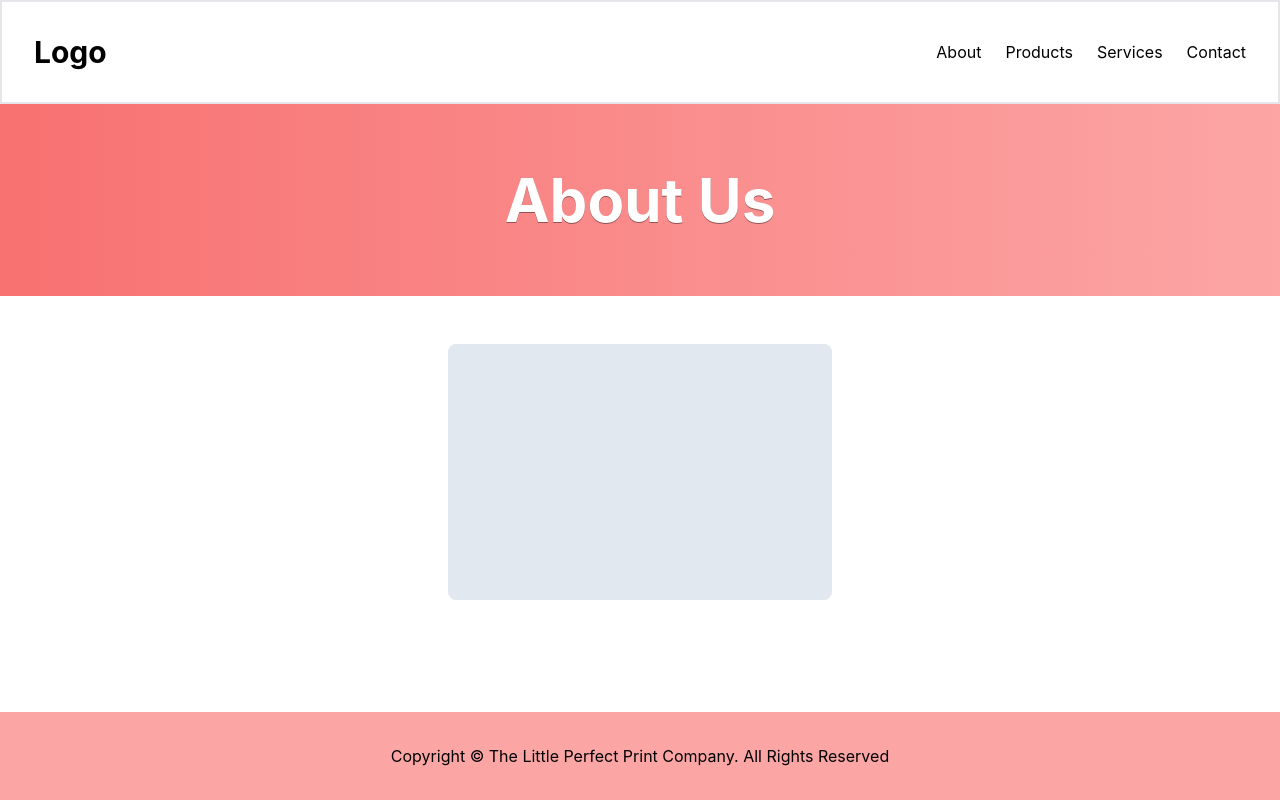
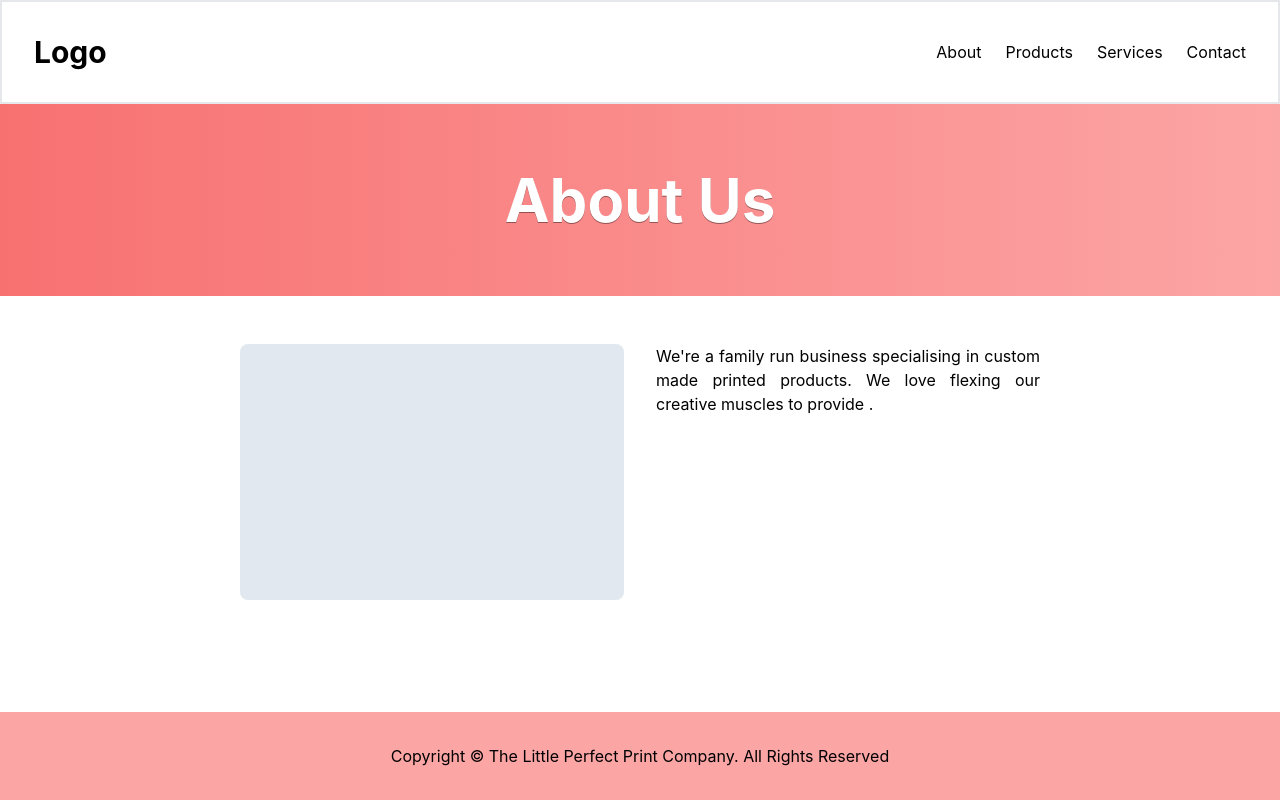
Before and after one commit to ST3V3NP3RRY/custom_print_co, a React (Create React App) app: page /about in a window 1280 px wide. Built offline with nearby package versions, Linux system fonts and the light colour scheme.

Commit message:
Added description to about page

```diff
--- a/src/Pages/About/About.jsx
+++ b/src/Pages/About/About.jsx
@@ -6,6 +6,10 @@ const About = () => {
       <Banner text={"About Us"} />
       <section className="flex justify-center mt-12">
         <div className="bg-slate-200 rounded-lg w-96 h-64 rounded-lg"></div>
+        <p className="w-96 text-justify ml-8">
+          We're a family run business specialising in custom made printed
+          products. We love flexing our creative muscles to provide .
+        </p>
       </section>
     </>
   );
```
